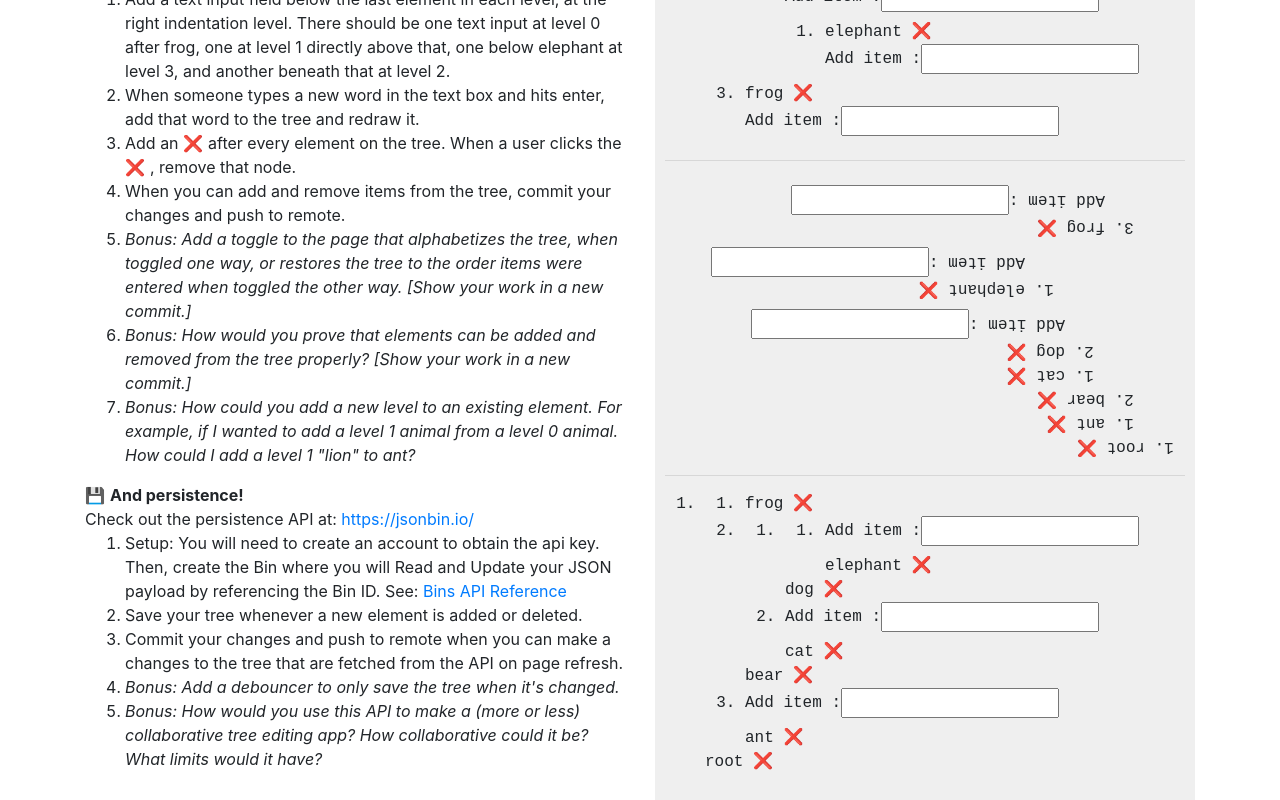
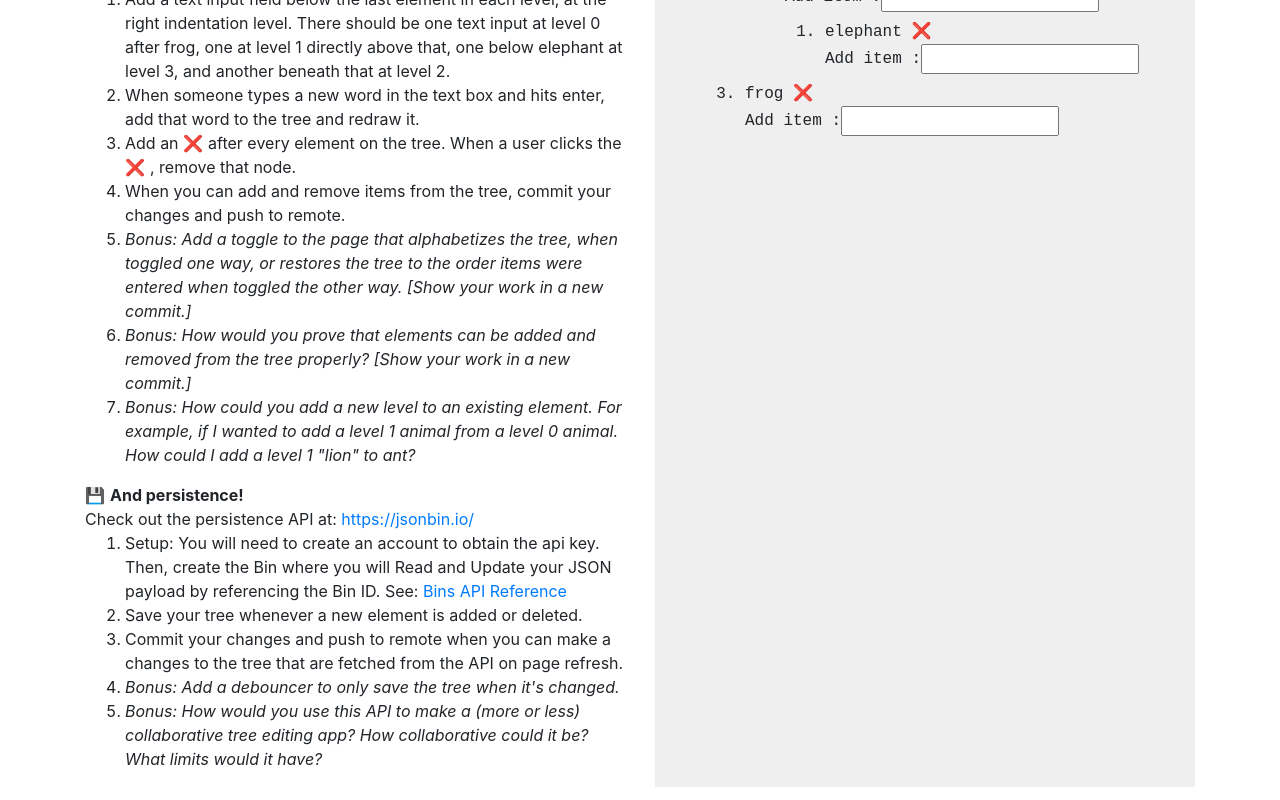
Before and after one commit to nazarioa/transcarent-web-interview, a React (Create React App) app in the folder trees/: page / in a window 1280 px wide. Shown: the part 1255-2055 px from the top of the page. Built offline with nearby package versions, Linux system fonts and the light colour scheme.

Commit message:
Removed the old trees to avoid unique key errors... and to think

```diff
--- a/trees/src/tree/index.js
+++ b/trees/src/tree/index.js
@@ -42,19 +42,6 @@ export default function Tree () {
       <ol className="values">
         <TreeNode {...data} />
       </ol>
-
-      <hr/>
-
-      <ol className="values silly">
-        <TreeNode {...data} />
-      </ol>
-
-      <hr/>
-
-      <ol className="values">
-        <TreeNode {...data} upsideDown={true}/>
-      </ol>
-
     </div>
   );
 }
```
